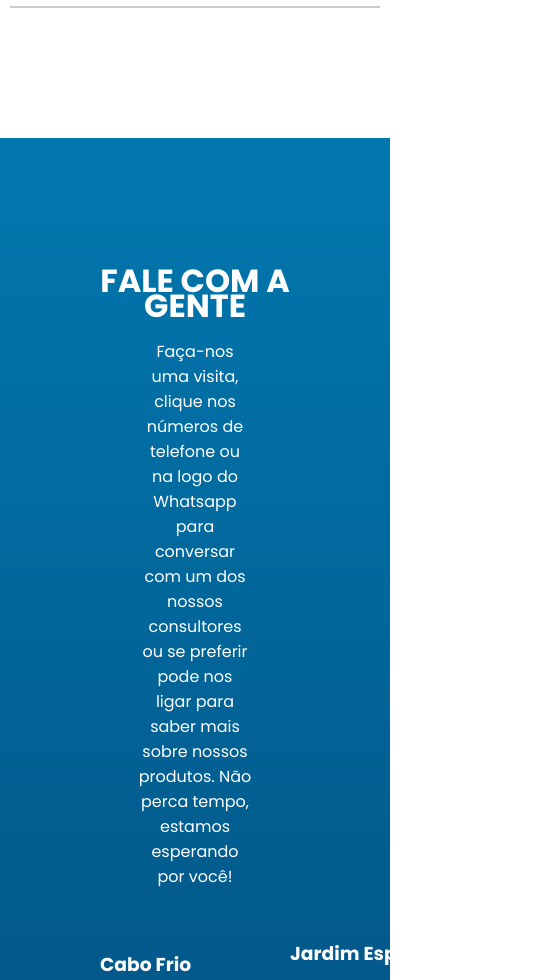
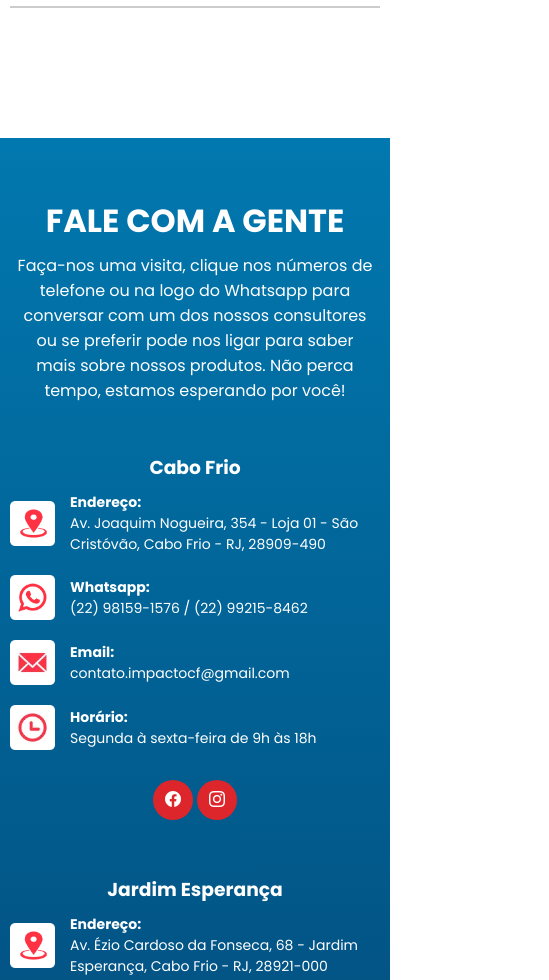
Before and after one commit to unikcabofrio/nextjs-impactovisual, a Next.js app: page / in a window 390 px wide. Shown: the part 11020-12000 px from the top of the page, 549 px wide, since content can reach past the window. Built offline with nearby package versions, Linux system fonts and the light colour scheme.

Commit message:
'19102022'

```diff
--- a/src/components/pages/contato.js
+++ b/src/components/pages/contato.js
@@ -27,7 +27,7 @@ export default function Index() {
             <div className='fl-middle-contact'>
               <h3>Cabo Frio</h3>
               <div className='flm-contact-info'>
-                <Image src="/assets/location-arrow.webp" alt="Local" width={45} height={45} quality={100}/>
+                <img src="/assets/location-arrow.webp" alt="Local" />
                 <p>
                   <strong>Endereço:</strong><br/>
                   <a href={"https://g.page/onbytecabofriohttps://www.google.com/search?q=grafica%20impacto%20visual&rlz=1C1FCXM_pt-PTBR988BR990&oq=gr%C3%A1fica+impacto+visual+&aqs=chrome.1.69i57j0i22i30j69i60j69i61l2.23056j0j7&sourceid=chrome&ie=UTF-8&tbs=lrf:!1m4!1u3!2m2!3m1!1e1!1m4!1u2!2m2!2m1!1e1!2m1!1e2!2m1!1e3!3sIAE,lf:1,lf_ui:14&tbm=lcl&rflfq=1&num=10&rldimm=3860985265260819815&lqi=ChZncmFmaWNhIGltcGFjdG8gdmlzdWFsWhgiFmdyYWZpY2EgaW1wYWN0byB2aXN1YWySARBncmFwaGljX2Rlc2lnbmVyqgEPEAEqCyIHZ3JhZmljYSgM&ved=2ahUKEwiEi42m7uz6AhUOpZUCHRnvDD4QvS56BAgOEAE&sa=X&rlst=f#rlfi=hd:;si:3860985265260819815,l,ChZncmFmaWNhIGltcGFjdG8gdmlzdWFsWhgiFmdyYWZpY2EgaW1wYWN0byB2aXN1YWySARBncmFwaGljX2Rlc2lnbmVyqgEPEAEqCyIHZ3JhZmljYSgM;mv:[[-22.8349823,-42.0273253],[-22.893804900000003,-42.03887050000001]]?share"}>
@@ -35,7 +35,7 @@ export default function Index() {
                 </p>
               </div>
               <div className='flm-contact-info'>
-                <Image src="/assets/zap-arrow.webp" alt="Whatsapp" width={45} height={45} quality={100}/>
+                <img src="/assets/zap-arrow.webp" alt="Whatsapp"/>
                   <p>
                     <strong>Whatsapp:</strong><br/>
                     <a href={link+"22981591576"}>(22) 98159-1576 / </a>
@@ -43,14 +43,14 @@ export default function Index() {
                   </p>
               </div>
               <div className='flm-contact-info'>
-                <Image src="/assets/email-arrow.webp" alt="Email" width={45} height={45} quality={100}/>
+                <img src="/assets/email-arrow.webp" alt="Email"/>
                 <p>
                   <strong>Email:</strong><br/>
                   <a href={"mailto:contato.impactocf@gmail.com"}>contato.impactocf@gmail.com</a>
                 </p>
               </div>
               <div className='flm-contact-info'>
-                <Image src="/assets/hor-arrow.webp" alt="Email" width={45} height={45} quality={100}/>
+                <img src="/assets/hor-arrow.webp" alt="horario"/>
                 <p>
                   <strong>Horário:</strong><br/>
                   <a href={""}>Segunda à sexta-feira de 9h às 18h</a>
@@ -66,7 +66,7 @@ export default function Index() {
             <div className='fl-middle-contact'>
               <h3>Jardim Esperança</h3>
               <div className='flm-contact-info'>
-                <Image src="/assets/location-arrow.webp" alt="Local" width={45} height={45} quality={100}/>
+                <img src="/assets/location-arrow.webp" alt="Local"/>
                 <p>
                   <strong>Endereço:</strong><br/>
                   <a href={"https://www.google.com/search?q=grafica%20impacto%20visual&rlz=1C1FCXM_pt-PTBR988BR990&oq=gr%C3%A1fica+impacto+visual+&aqs=chrome.1.69i57j0i22i30j69i60j69i61l2.23056j0j7&sourceid=chrome&ie=UTF-8&tbs=lrf:!1m4!1u3!2m2!3m1!1e1!1m4!1u2!2m2!2m1!1e1!2m1!1e2!2m1!1e3!3sIAE,lf:1,lf_ui:14&tbm=lcl&rflfq=1&num=10&rldimm=3860985265260819815&lqi=ChZncmFmaWNhIGltcGFjdG8gdmlzdWFsWhgiFmdyYWZpY2EgaW1wYWN0byB2aXN1YWySARBncmFwaGljX2Rlc2lnbmVyqgEPEAEqCyIHZ3JhZmljYSgM&ved=2ahUKEwiEi42m7uz6AhUOpZUCHRnvDD4QvS56BAgOEAE&sa=X&rlst=f#rlfi=hd:;si:9652287966566962171,l,ChZncmFmaWNhIGltcGFjdG8gdmlzdWFsWhgiFmdyYWZpY2EgaW1wYWN0byB2aXN1YWySARJjb21tZXJjaWFsX3ByaW50ZXKqAQ8QASoLIgdncmFmaWNhKAw;mv:[[-22.8349823,-42.0273253],[-22.893804900000003,-42.03887050000001]]"}>
@@ -74,7 +74,7 @@ export default function Index() {
                 </p>
               </div>
               <div className='flm-contact-info'>
-                <Image src="/assets/zap-arrow.webp" alt="Whatsapp" width={45} height={45} quality={100}/>
+                <img src="/assets/zap-arrow.webp" alt="Whatsapp"/>
                   <p>
                     <strong>Whatsapp:</strong><br/>
                     <a href={link+"22999722326"}>(22) 99972-2326 / </a>
@@ -82,14 +82,14 @@ export default function Index() {
                   </p>
               </div>
               <div className='flm-contact-info'>
-                <Image src="/assets/email-arrow.webp" alt="Email" width={45} height={45} quality={100}/>
+                <img src="/assets/email-arrow.webp" alt="Email"/>
                 <p>
                   <strong>Email:</strong><br/>
                   <a href={"mailto:graficaimpactojardim@gmail.com"}>graficaimpactojardim@gmail.com</a>
                 </p>
               </div>
               <div className='flm-contact-info'>
-                <Image src="/assets/hor-arrow.webp" alt="Email" width={45} height={45} quality={100}/>
+                <img src="/assets/hor-arrow.webp" alt="horario"/>
                 <p>
                   <strong>Horário:</strong><br/>
                   <a href={""}>Segunda à sexta-feira de 9h às 18h30 e Sábado de 9h à 13h</a>
--- a/src/css/global.css
+++ b/src/css/global.css
@@ -276,6 +276,10 @@ footer a {
     height: 100%;
 }
 
+.flm-contact-info img{
+    width: 45px !important;
+}
+
 .flm-contact-info{
     display: flex;
     align-items: center;
--- a/src/css/responsive.css
+++ b/src/css/responsive.css
@@ -24,6 +24,43 @@
         font-size: 1rem;
     }
 
+    /*----------- Footer ------------*/
+    footer {
+        padding-top: 60px !important;
+        padding: 20px 10px;
+    }
+    .fl-top p{
+        padding: 20px 2%;
+    }
+
+    .fl-middle{
+        flex-direction: column;
+    }
+
+    .fl-middle-contact h3{
+        text-align: center;
+    }
+
+    .fl-middle-form input,.fl-middle-form textarea,.fl-middle-form div{
+        width: 100%;
+    }
+
+    .fl-bottom {
+        flex-direction: column;
+    }
+
+    .fl-bottom div{
+        justify-content:center;
+    }
+
+    .fl-bottom-social a {
+        padding-top: .5%;
+    }
+
+    .fl-bottom-social {
+        justify-content: center;
+    }
+
     /*----------- NavBar ------------*/
     .navbar{
         padding: 5px 10px ;
--- a/src/other/css/responsive.css
+++ b/src/other/css/responsive.css
@@ -78,12 +78,11 @@ footer{
     padding: 20px 2%;
 }
 
-/*----------- Footer - Top ------------*/
+/*----------- Footer ------------*/
 .fl-top p{
     padding: 20px 2%;
 }
 
-/*----------- Footer - Middle ------------*/
 .fl-middle{
     flex-direction: column;
 }
@@ -91,8 +90,6 @@ footer{
 .fl-middle-form input,.fl-middle-form textarea,.fl-middle-form div{
     width: 100%;
 }
-
-/*----------- Footer - Bottom ------------*/
 
 .fl-bottom {
     flex-direction: column;
```
